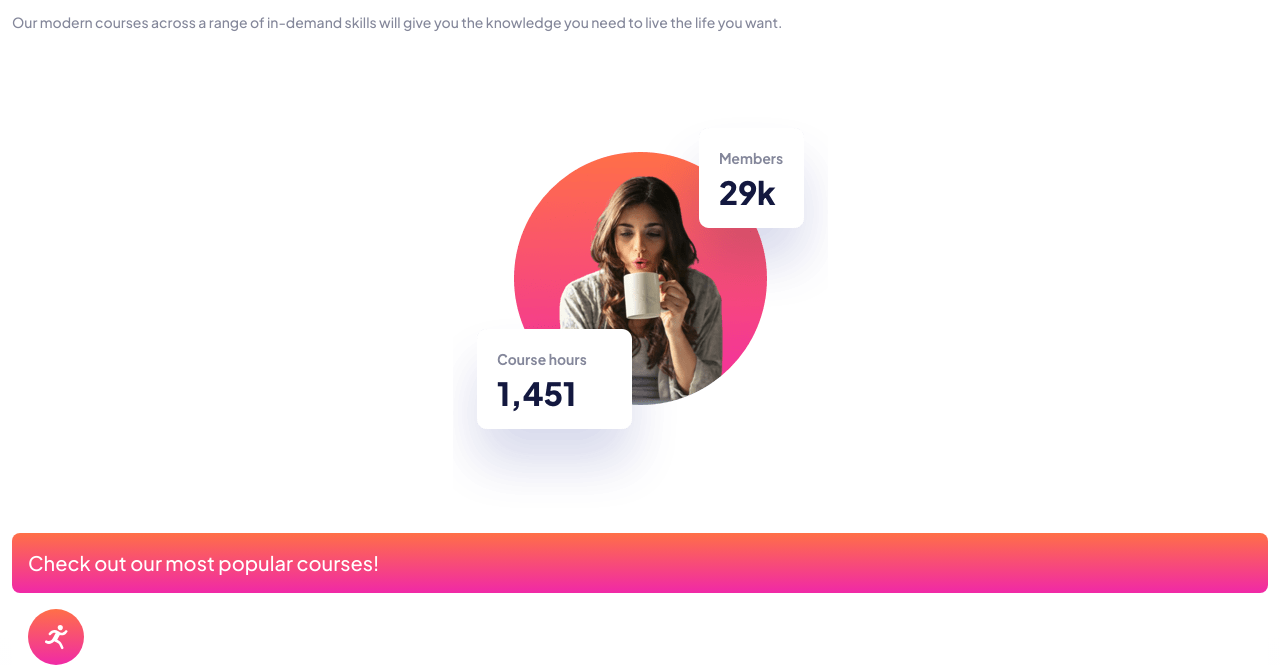
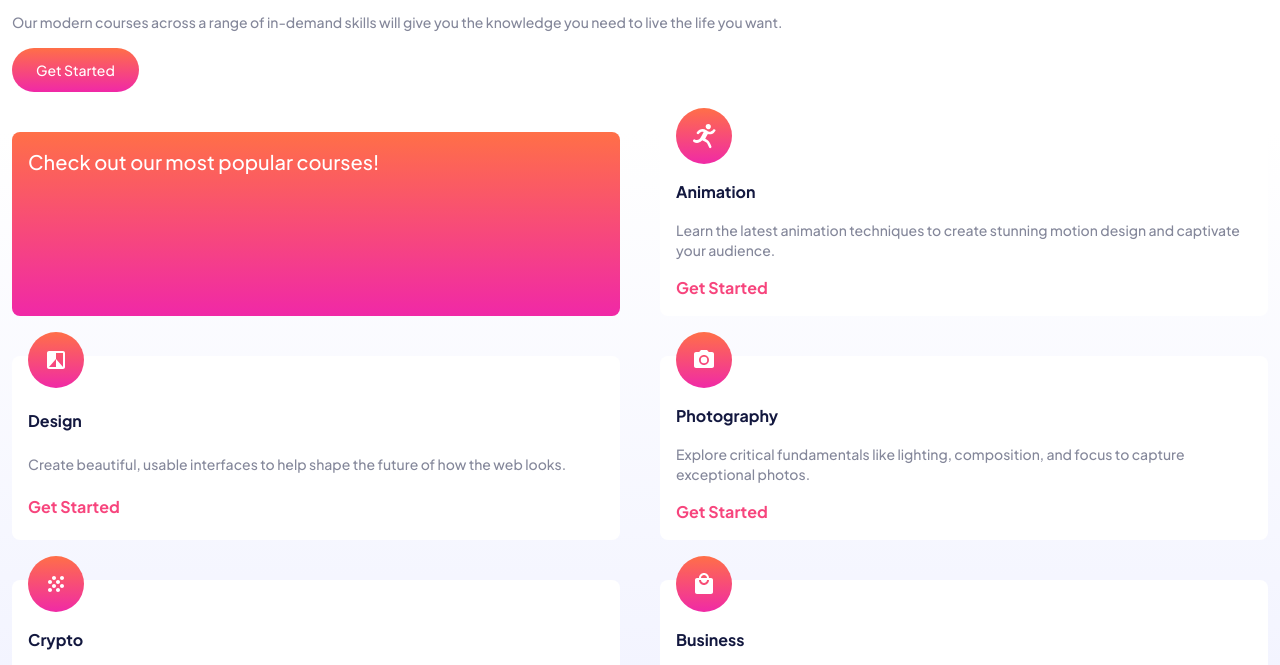
Before and after one commit to runabol/skilled-elearning-landing-page, a website: page index.html in a window 1280 px wide. Shown: the part 132-797 px from the top of the page. Drawn offline with nearby package versions, Linux system fonts and the light colour scheme; files that its build step writes are made by us from their sources.

Commit message:
tablet wip

```diff
--- a/index.html
+++ b/index.html
@@ -15,31 +15,36 @@
   </head>
   <body>
     <header class="flex items-center justify-between mx-3 my-4">
-      <img src="assets/logo-dark.svg" alt="" class="h-5" />
+      <img src="assets/logo-dark.svg" alt="hero image" class="h-5" />
       <button class="bg-color-2 text-color-6 rounded-full px-5 py-3">Get Started</button>
     </header>
 
     <main class="mt-6">
-      <div class="mx-3 my-4 flex flex-col gap-4">
+      <div class="mx-3 my-4 flex flex-col md:flex-row gap-4">
+        <div class="flex flex-col gap-4">
           <h1 class="text-4xl font-bold text-color-2">Maximize skill, minimize budget</h1>
           <p class="text-color-3 text-sm">
             Our modern courses across a range of in-demand skills will give you the knowledge you need to live the life
             you want.
           </p>
           <button
-          class="self-start from-gradient-1-a to-gradient-1-b bg-gradi ent-to-t px-6 py-3 rounded-full text-color-6 text-sm"
+            class="self-start from-gradient-1-a to-gradient-1-b bg-gradient-to-t ent-to-t px-6 py-3 rounded-full text-color-6 text-sm"
           >
             Get Started
           </button>
-        <img src="assets/image-hero-mobile.png" class="self-center" alt="" />
-        <p class="text-xl p-4 text-color-6 rounded-lg text-white from-gradient-1-a to-gradient-1-b bg-gradient-to-t">
-          Check out our most popular courses!
-        </p>
+        </div>
+        <img src="assets/image-hero-mobile.png" class="self-center md:hidden" alt="" />
+        <!-- <img src="assets/image-hero-tablet.png" class="hidden md:block max-w-sm -mt-10 -mr-32" alt="" /> -->
       </div>
 
       <div class="from-color-7 to-color-6 bg-gradient-to-t mt-10 pb-8">
         <div class="mx-3 my-4">
-          <div class="grid gap-10">
+          <div class="grid grid-cols-2 gap-10">
+            <p
+              class="text-xl p-4 text-color-6 rounded-lg text-white from-gradient-1-a to-gradient-1-b bg-gradient-to-t"
+            >
+              Check out our most popular courses!
+            </p>
             <div class="grid gap-4 bg-color-6 rounded-lg p-4">
               <img src="assets/icon-animation.svg" alt="" class="-mt-10" />
               <h2 class="font-bold text-color-2">Animation</h2>
```
Lines whose indentation alone changed are shown as unchanged.
